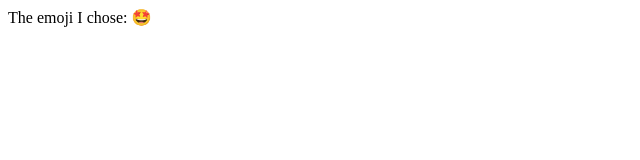
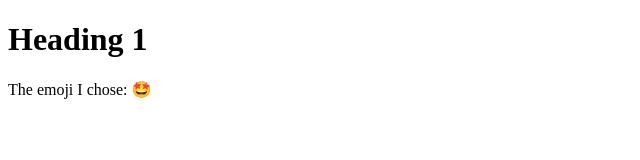
Before and after one commit to bngybongybrd/Portfolio, a plain HTML site: page intro.html in a window 1280 px wide. Shown: the whole page, without its empty margins (0-640 px from the left). Drawn offline with Linux system fonts and the light colour scheme.

Commit message:
Update intro.html

```diff
--- a/intro.html
+++ b/intro.html
@@ -4,6 +4,7 @@
     <title>Learn HTML</title>
   </head>
   <body>
-    The emoji I chose: &#x1F929
+    <h1>Heading 1</h1>
+    <p>The emoji I chose: &#x1F929</p>
   </body>
 </html>
```
